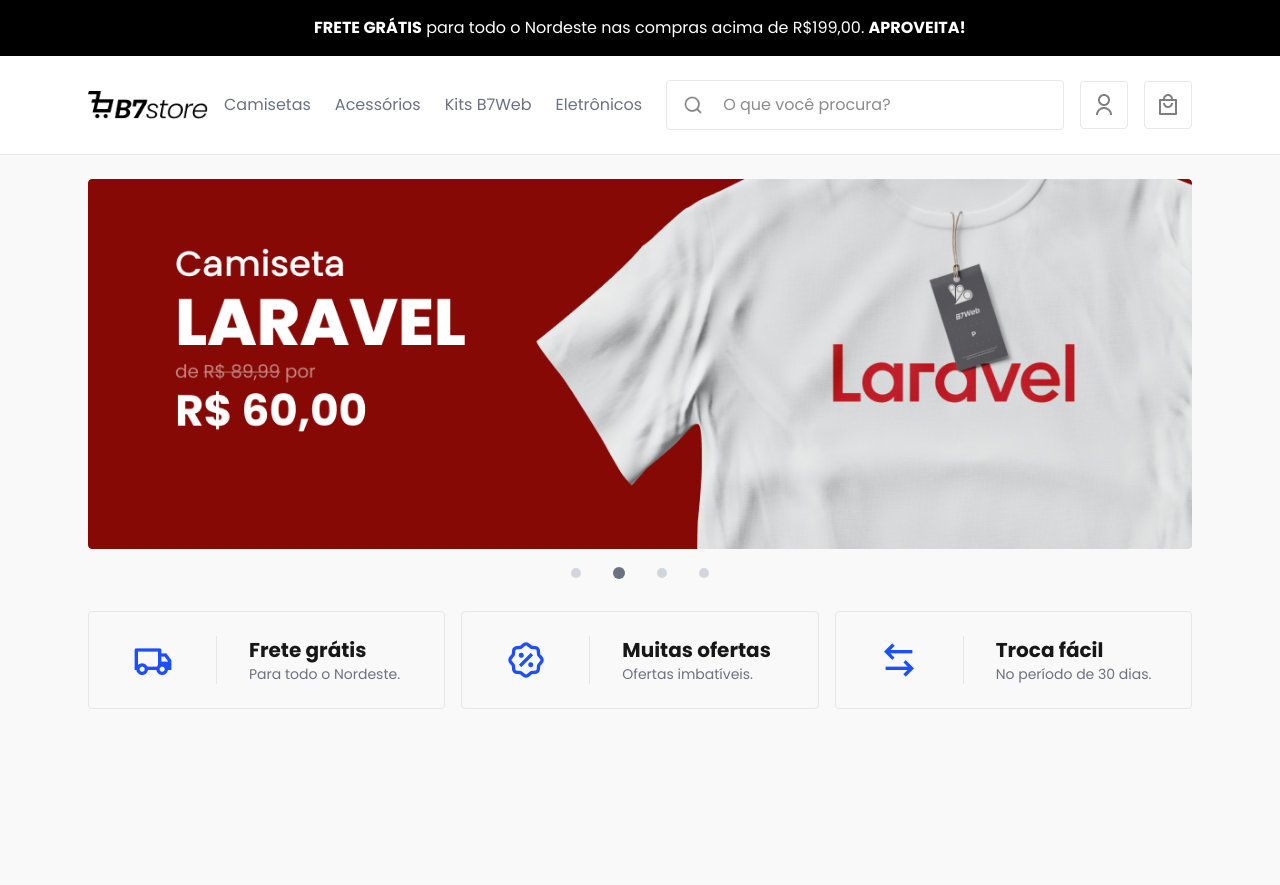
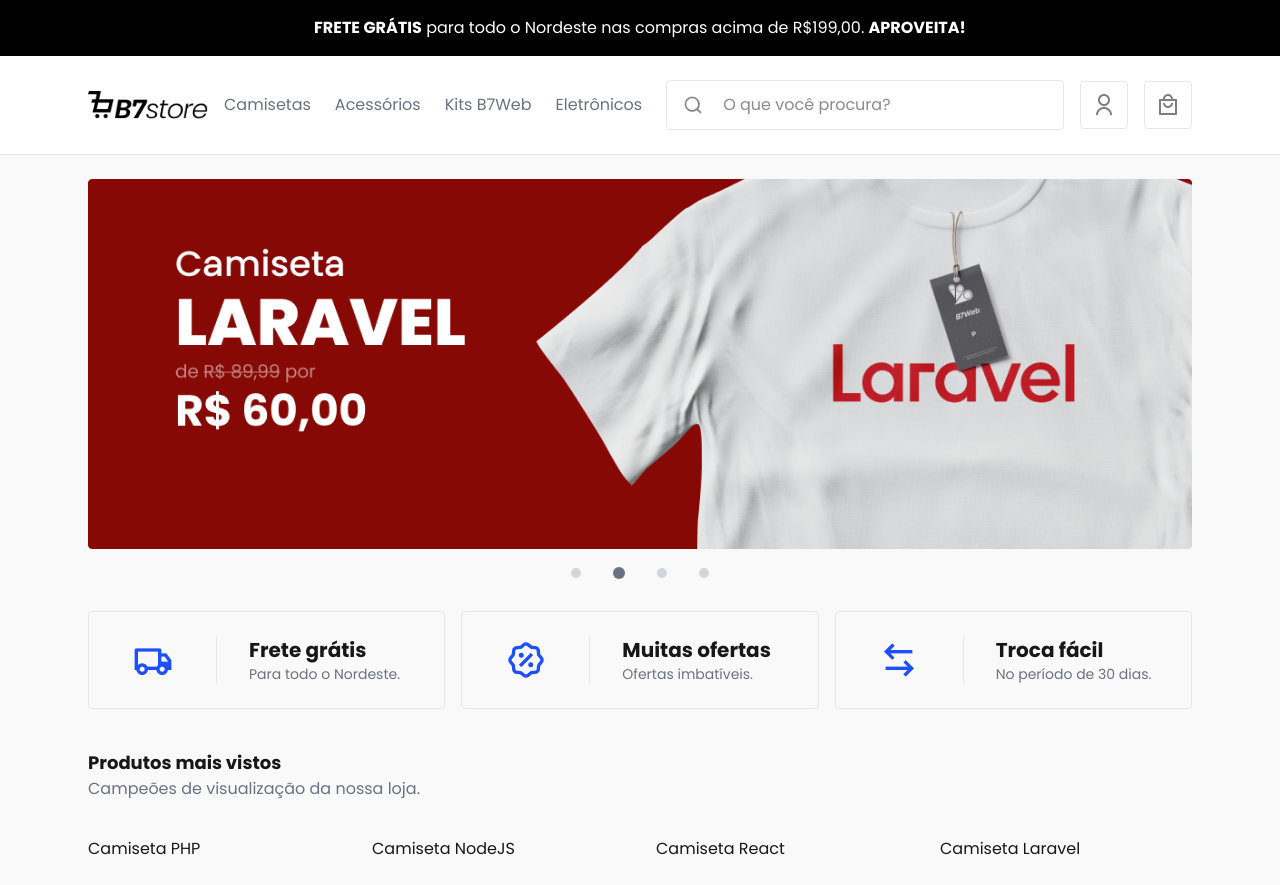
Before and after one commit to luanadplr/b7store, a Next.js app: page / in a window 1280 px wide. Before the commit the page ends 800 px from the top, so only its background shows below. Built offline with nearby package versions, Linux system fonts and the light colour scheme.

Commit message:
feat: skeleton e comp de produtos

```diff
--- a/src/app/(site)/page.tsx
+++ b/src/app/(site)/page.tsx
@@ -1,7 +1,10 @@
 import { HomeBadge } from "@/components/home/badge";
 import { Banners } from "@/components/home/banners";
+import { MostViewed } from "@/components/products/most-viewed";
+import { Skeleton } from "@/components/home/skeleton";
 import { data } from "@/data";
 import { Badge } from "@/types/Badge";
+import { Suspense } from "react";
 
 export default function Page() {
   const badges: Badge[] = [
@@ -35,6 +38,10 @@
           />
         ))}
       </div>
+      <Suspense fallback={<Skeleton />}>
+        <MostViewed />
+      </Suspense>
+      <Suspense fallback={<Skeleton />}></Suspense>
     </div>
   );
 }
--- /dev/null
+++ b/src/components/home/skeleton.tsx
@@ -0,0 +1,14 @@
+export function Skeleton() {
+  return (
+    <div className="mt-8">
+      <div className="mx-auto mb-3 h-8 w-52 animate-pulse rounded-sm bg-gray-200 md:mx-0"></div>
+      <div className="mx-auto h-5 w-64 animate-pulse rounded-sm bg-gray-200 md:mx-0"></div>
+      <div className="mt-9 grid animate-pulse grid-cols-1 gap-8 md:grid-cols-4">
+        <div className="h-80 animate-pulse rounded-sm bg-gray-200"></div>
+        <div className="h-80 animate-pulse rounded-sm bg-gray-200"></div>
+        <div className="h-80 animate-pulse rounded-sm bg-gray-200"></div>
+        <div className="h-80 animate-pulse rounded-sm bg-gray-200"></div>
+      </div>
+    </div>
+  );
+}
--- /dev/null
+++ b/src/components/products/most-viewed.tsx
@@ -0,0 +1,18 @@
+// Criar uma lista para receber os produtos conforme a filtragem
+// Receber apenas o titulo, descrição e a lista
+
+import { data } from "@/data";
+import { ProductList } from "./products-list";
+
+export async function MostViewed() {
+  return (
+    <div className="mt-10 text-center md:text-justify">
+      <h2 className="text-lg font-bold">Produtos mais vistos</h2>
+      <p className="text-gray-500">Campeões de visualização da nossa loja.</p>
+      {/* PRODUTOS  */}
+      <div className="mt-9">
+        <ProductList list={data.products} />
+      </div>
+    </div>
+  );
+}
--- /dev/null
+++ b/src/components/products/product-item.tsx
@@ -0,0 +1,5 @@
+import { Product } from "@/types/Product";
+
+export function ProductItem({ data }: { data: Product }) {
+  return <div>{data.label}</div>;
+}
--- /dev/null
+++ b/src/components/products/products-list.tsx
@@ -0,0 +1,12 @@
+import { Product } from "@/types/Product";
+import { ProductItem } from "./product-item";
+
+export function ProductList({ list }: { list: Product[] }) {
+  return (
+    <div className="mt-9 grid grid-cols-1 gap-8 md:grid-cols-4">
+      {list.map((product) => (
+        <ProductItem key={product.id} data={product} />
+      ))}
+    </div>
+  );
+}
--- a/src/data.ts
+++ b/src/data.ts
@@ -5,4 +5,34 @@
     { img: "/assets/banners/banner-3.png", link: "/" },
     { img: "/assets/banners/banner-4.png", link: "/" },
   ],
+  products: [
+    {
+      id: 1,
+      label: "Camiseta PHP",
+      image: "/assets/products/camiseta-php.png",
+      price: 49.9,
+      liked: false,
+    },
+    {
+      id: 2,
+      label: "Camiseta NodeJS",
+      image: "/assets/products/camiseta-node.png",
+      price: 39.9,
+      liked: false,
+    },
+    {
+      id: 3,
+      label: "Camiseta React",
+      image: "/assets/products/camiseta-react-azul.png",
+      price: 29.9,
+      liked: false,
+    },
+    {
+      id: 4,
+      label: "Camiseta Laravel",
+      image: "/assets/products/camiseta-laravel-branca.png",
+      price: 19.9,
+      liked: false,
+    },
+  ],
 };
--- /dev/null
+++ b/src/types/Product.ts
@@ -0,0 +1,7 @@
+export type Product = {
+  id: number;
+  label: string;
+  image: string;
+  price: number;
+  liked: boolean;
+};
```
